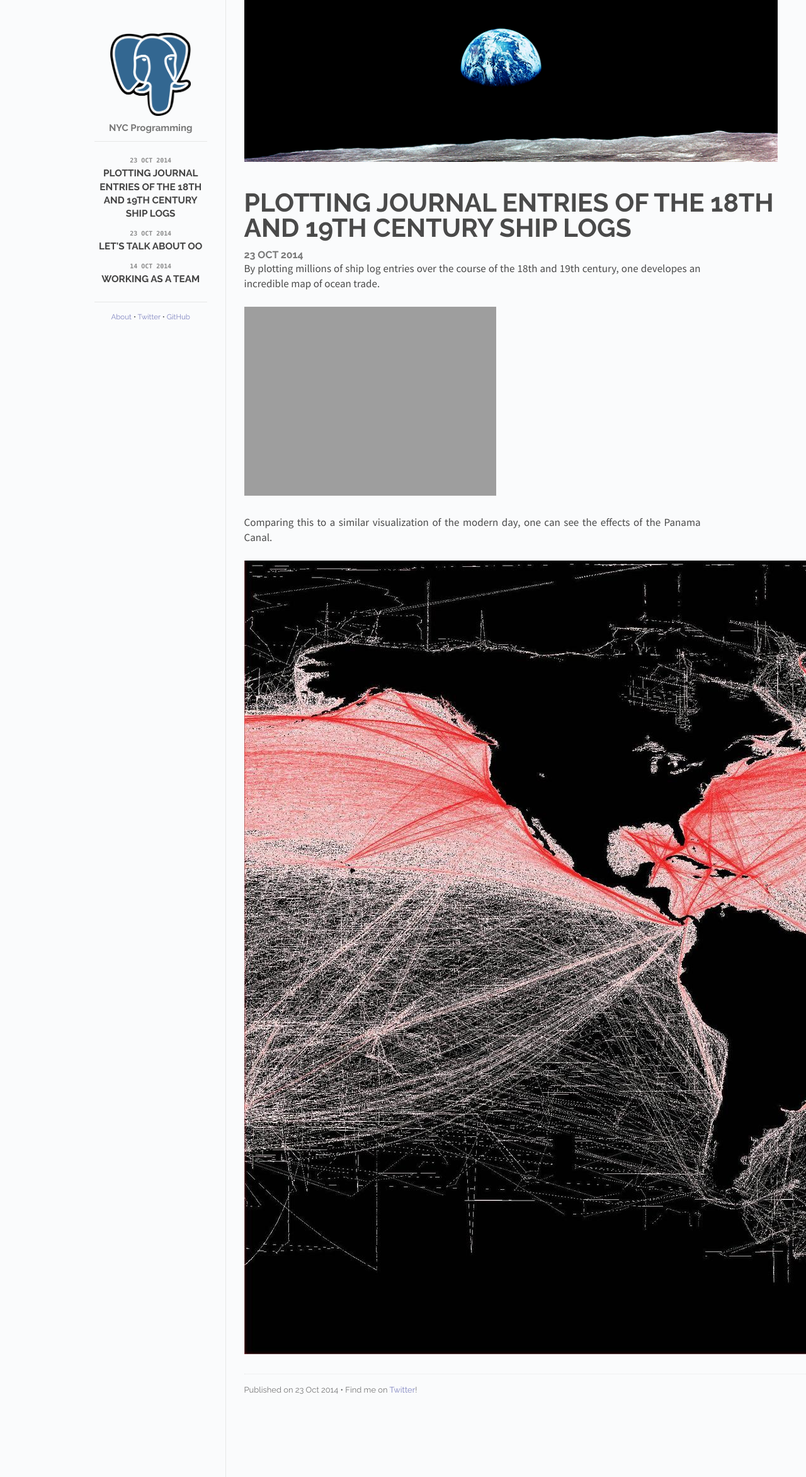
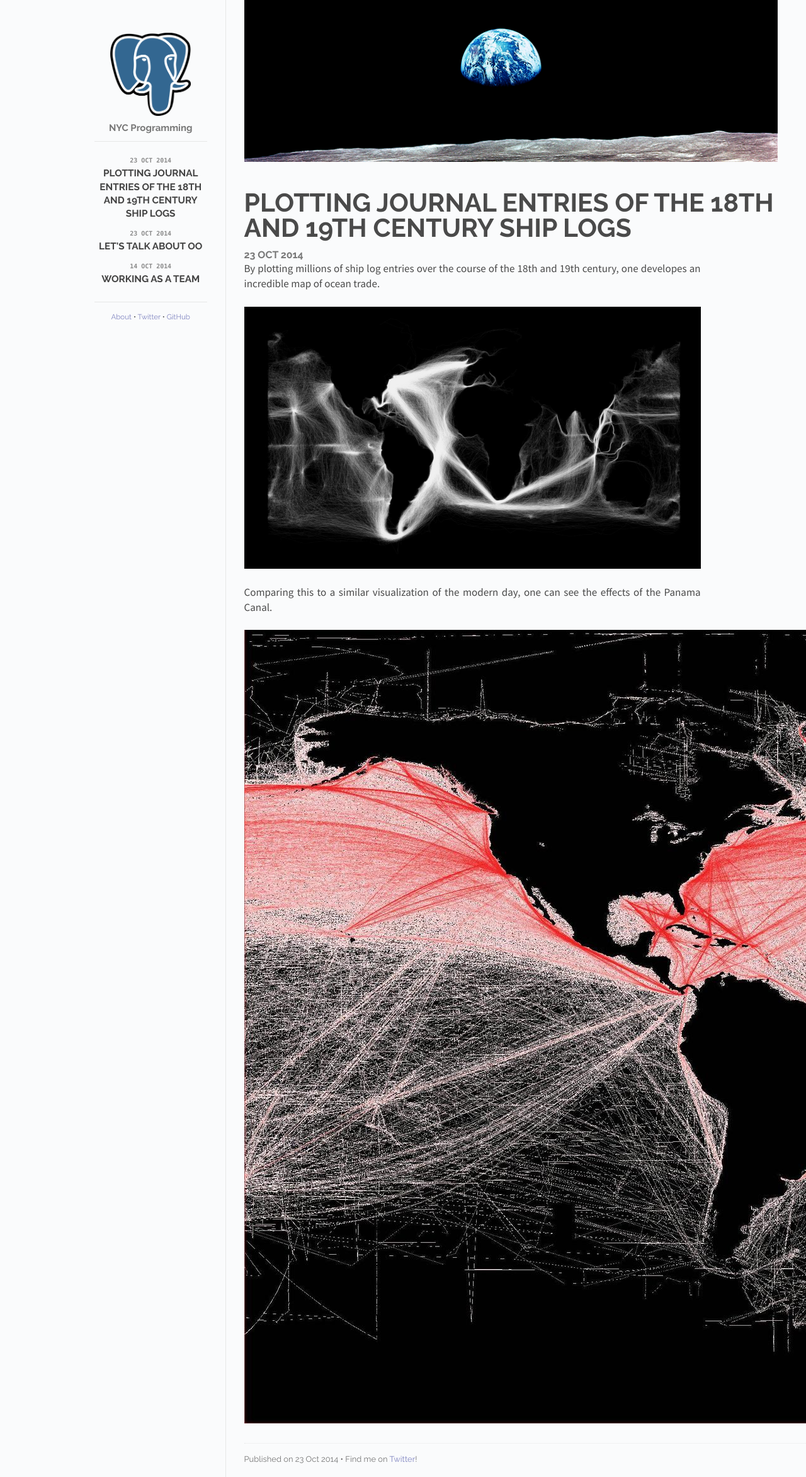
Before and after one commit to robbyoconnor/lucasbrambrink.github.io, a Jekyll site: the page built from _posts/2014-11-3-ship-journals.md, in a window 1280 px wide. Shown: the whole page at 63% size. Built offline with Jekyll 4.4.1, drawn with Linux system fonts in a browser that asks for light colours; Markdown is read by kramdown in place of the engine named in the settings.

Commit message:
trying to resize image

```diff
--- a/_posts/2014-11-3-ship-journals.md
+++ b/_posts/2014-11-3-ship-journals.md
@@ -9,8 +9,8 @@ categories: posts
 
 By plotting millions of ship log entries over the course of the 18th and 19th century, one developes an incredible map of ocean trade.
 
-![old image](/images/datajournalinverted.jpg =250x "19th century")
+![oldimage_ships](/images/datajournalinverted.jpg "19th century")
 
 Comparing this to a similar visualization of the modern day, one can see the effects of the Panama Canal.
 
-![new image](/images/datajournalrecent.jpg "21st century")
+![newimage_ships](/images/datajournalrecent.jpg "21st century")
--- a/css/main.css
+++ b/css/main.css
@@ -206,6 +206,12 @@ a:hover {
   background-color: #333;
 }
 
+img[alt="oldimage_ships"] {
+  max-width:  100%;
+  display: block;
+}
+
+
 /*****************************************************************************/
 /*
 /* Sidebar and Content
```
